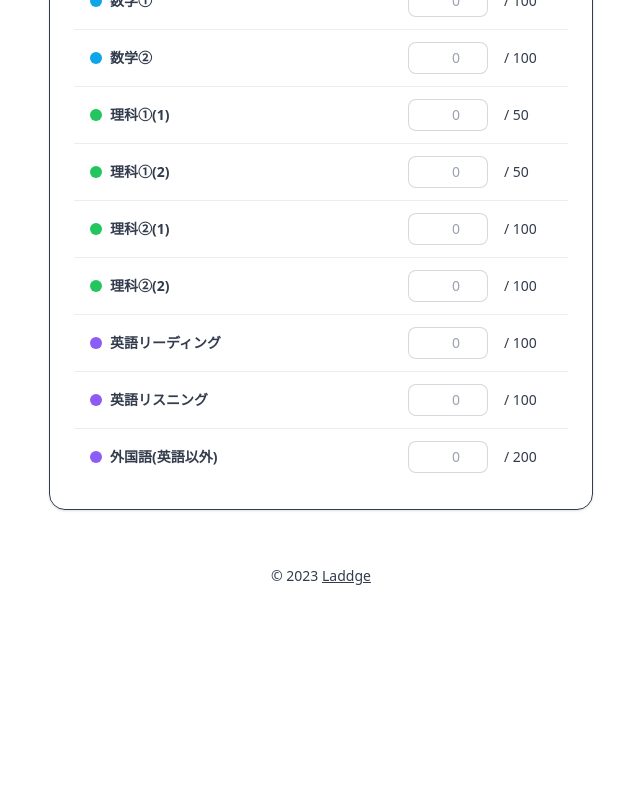
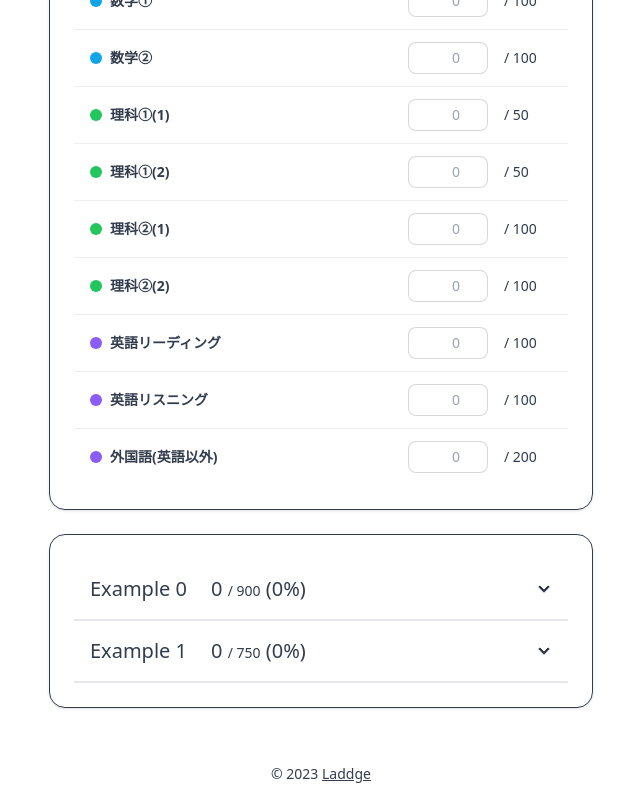
Before and after one commit to laddge/kyoteCalc, a Vue app: page / in a window 1280 px wide. Shown: the part 417-1217 px from the top of the page, without its empty margins (319-959 px from the left). Before the commit the page ends 1019 px from the top, so only its background shows below. Built offline with nearby package versions, Linux system fonts and the light colour scheme.

Commit message:
create output block

```diff
--- a/src/App.vue
+++ b/src/App.vue
@@ -1,5 +1,6 @@
 <script setup lang="ts">
   import InputBlock from './components/InputBlock.vue'
+  import OutputBlock from './components/OutputBlock.vue'
 </script>
 
 <template>
@@ -8,6 +9,7 @@
   </header>
   <main class="p-4 max-w-xl mx-auto">
     <InputBlock />
+    <OutputBlock />
   </main>
   <footer class="sticky top-[100vh] text-center text-sm p-4" style="top: 100dvh;">
     &copy; 2023 <a href="https://laddge.net" target="_blank" class="link">Laddge</a>
--- /dev/null
+++ b/src/components/OutputBlock.vue
@@ -0,0 +1,43 @@
+<script setup lang="ts">
+  import { colors, subjects } from '@/globals'
+  import { useInputStore } from '@/stores/input'
+  import { usePresetsStore } from '@/stores/presets'
+
+  const input = useInputStore()
+  const presets = usePresetsStore()
+
+  const sum = (list: number[]) => list.reduce((a, b) => a + b)
+</script>
+
+<template>
+  <div class="p-6 rounded-box border border-neutral shadow mb-6">
+    <div v-for="p in presets.list" class="collapse collapse-arrow rounded-none border-b-2">
+      <input type="checkbox" />
+      <div class="collapse-title text-xl font-medium flex">
+        {{ p.name }}
+        <div class="ml-6">
+          {{ sum(Object.keys(p.scores).map(k => (input.scores[k] / subjects[k].score * p.scores[k]) || 0)) }}
+          <span class="text-sm">/ {{ sum(Object.values(p.scores)) }}</span>
+          ({{ Math.round(sum(Object.keys(p.scores).map(k => (input.scores[k] / subjects[k].score * p.scores[k]) || 0)) / sum(Object.values(p.scores)) * 1000) / 10 }}%)
+        </div>
+      </div>
+      <div class="collapse-content">
+        <table class="table table-fixed">
+          <tbody>
+            <tr v-for="(score, key) in p.scores" class="items-center">
+              <th>
+                <div class="flex items-center gap-2">
+                  <div :class="`${colors[subjects[key].color]} flex-none h-3 w-3 rounded-full`" />
+                  {{ subjects[key].name }}
+                </div>
+              </th>
+              <td class="w-1/4 text-right">
+                {{ (input.scores[key] / subjects[key].score * score) || 0 }} / {{ score }}
+              </td>
+            </tr>
+          </tbody>
+        </table>
+      </div>
+    </div>
+  </div>
+</template>
--- /dev/null
+++ b/src/stores/presets.ts
@@ -0,0 +1,43 @@
+import { ref } from 'vue'
+import { defineStore } from 'pinia'
+import { subjects } from '@/globals'
+
+export const usePresetsStore = defineStore('presets', () => {
+  const list = ref<{
+    name: string,
+    scores: { [key: keyof typeof subjects]: number },
+  }[]>([
+    {
+      name: 'Example 0',
+      scores: {
+        ja0: 100,
+        ja1: 50,
+        ja2: 50,
+        so0: 100,
+        ma0: 100,
+        ma1: 100,
+        sc2: 100,
+        sc3: 100,
+        en0: 100,
+        en1: 100,
+      },
+    },
+    {
+      name: 'Example 1',
+      scores: {
+        ja0: 50,
+        ja1: 25,
+        ja2: 25,
+        so0: 50,
+        ma0: 100,
+        ma1: 100,
+        sc2: 100,
+        sc3: 100,
+        en0: 120,
+        en1: 80,
+      },
+    },
+  ])
+
+  return { list }
+})
```
